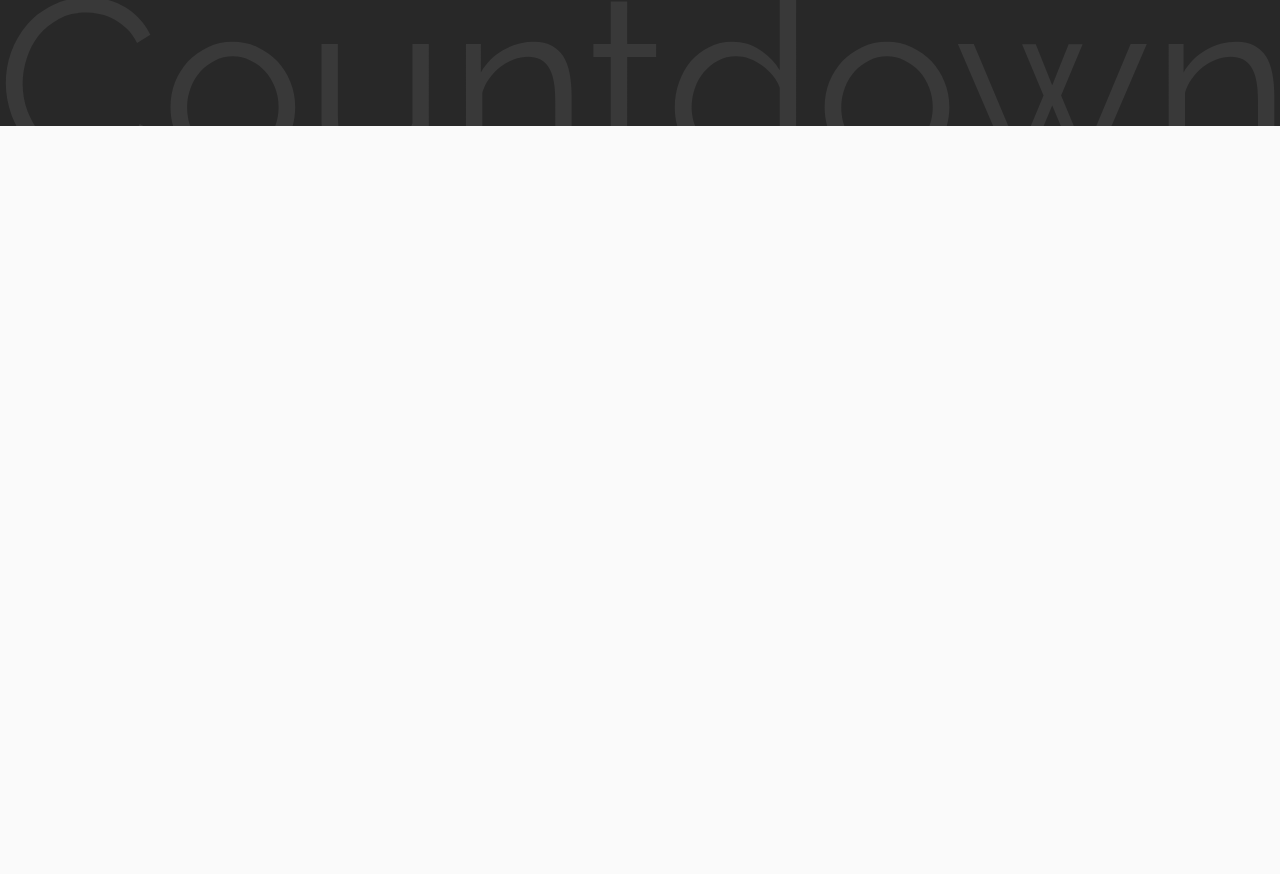
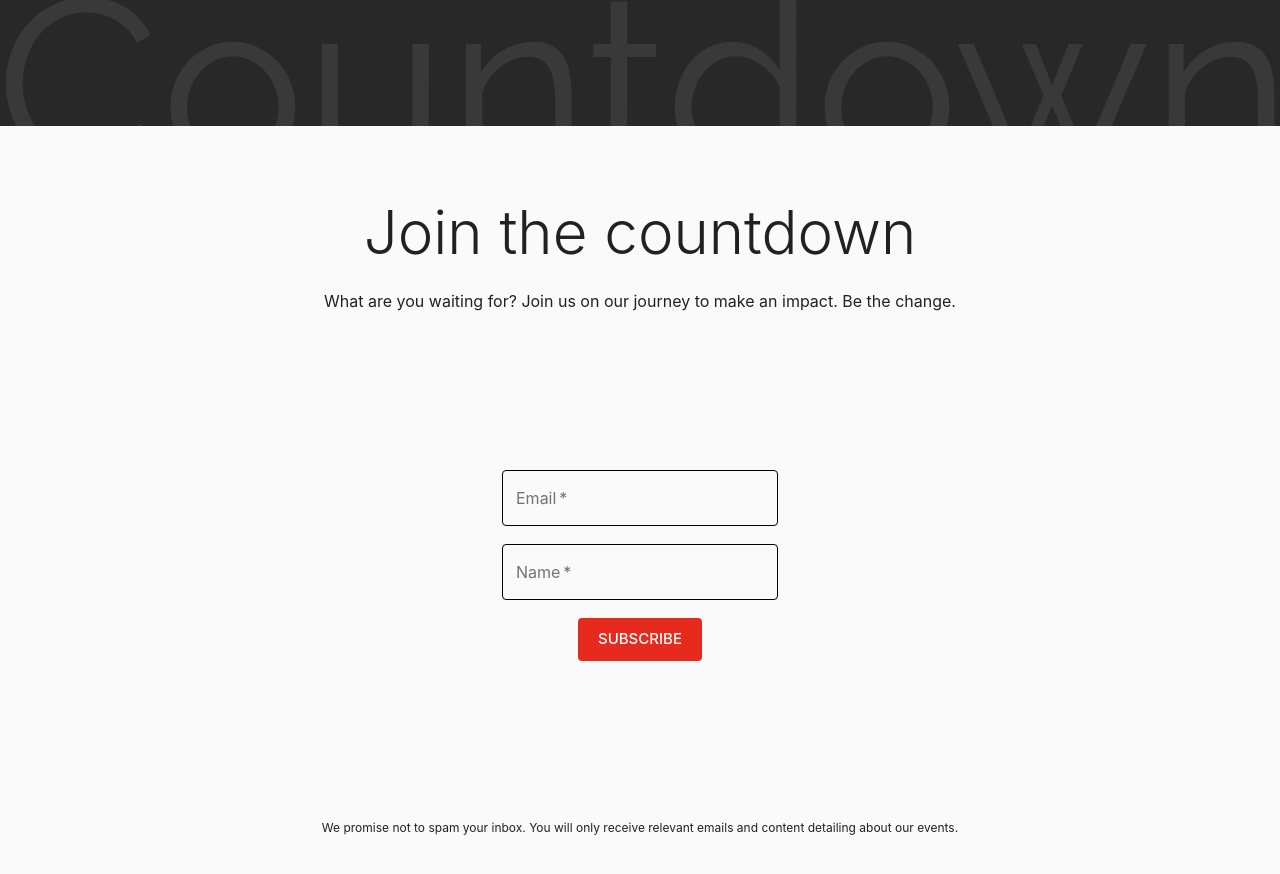
Before and after one commit to clearly-outsane/TEDx_PESU, a React (Create React App) app: page / in a window 1280 px wide. Shown: the part 2274-3148 px from the top of the page. Before the commit the page ends 2400 px from the top, so only its background shows below. Built offline with nearby package versions, Linux system fonts and the light colour scheme.

Commit message:
Added mailchimp form

```diff
--- a/src/components/MailchimpForm.js
+++ b/src/components/MailchimpForm.js
@@ -1,5 +1,9 @@
 import React from "react";
+import Typography from "@material-ui/core/Typography";
+import Grid from "@material-ui/core/Grid";
+import clsx from "clsx";
 
+import { PrimaryTextField, PrimaryButton } from "../styles/theme";
 import { mailchimpFormSection } from "../styles/Sections";
 
 const MailchimpForm = () => {
@@ -12,7 +16,105 @@ const MailchimpForm = () => {
 
 
       */}
-      asdf
+      <div>
+        <Typography
+          variant="h2"
+          className={clsx(classes.boldText)}
+          gutterBottom
+          align="center"
+        >
+          Join the countdown
+        </Typography>
+        <Typography
+          variant="body1"
+          className={clsx(classes.boldText)}
+          gutterBottom
+          align="center"
+          style={{ margin: 18 }}
+        >
+          What are you waiting for? Join us on our journey to make an impact. Be
+          the change.
+        </Typography>
+      </div>
+      <div>
+        <form
+          action="https://tedxpesu.us17.list-manage.com/subscribe/post?u=ba7804f5c0145f0050fc88bd4&amp;id=f7a8682e3a"
+          method="post"
+          id="mc-embedded-subscribe-form"
+          name="mc-embedded-subscribe-form"
+          class="validate"
+          target="_blank"
+          novalidate
+          style={{ height: "100%" }}
+        >
+          <Grid
+            container
+            direction="column"
+            justify="flex-start"
+            alignItems="center"
+          >
+            <Grid item xs>
+              <PrimaryTextField
+                type="email"
+                name="EMAIL"
+                id="mce-EMAIL"
+                variant="outlined"
+                required
+                label="Email"
+                fullWidth
+              />
+            </Grid>
+            <Grid
+              container
+              alignItems="center"
+              justify="center"
+              item
+              xs
+              className={classes.topBotMargin}
+            >
+              <PrimaryTextField
+                fullWidth
+                type="name"
+                name="FNAME"
+                id="mce-FNAME"
+                variant="outlined"
+                required
+                label="Name"
+              />
+            </Grid>
+            <Grid item xs style={{ height: "100%" }}>
+              <PrimaryButton
+                id="mc-embedded-subscribe"
+                type="submit"
+                size="large"
+              >
+                Subscribe
+              </PrimaryButton>
+            </Grid>
+
+            {/* this div is for bot spam protection do not remove */}
+            <div
+              style={{ position: "absolute", left: "-5000px" }}
+              aria-hidden="true"
+            >
+              <input
+                type="text"
+                name="b_ba7804f5c0145f0050fc88bd4_f7a8682e3a"
+                tabindex="-1"
+                value=""
+              />
+            </div>
+          </Grid>
+        </form>
+      </div>
+      <div>
+        <Grid container alignItems="flex-end">
+          <Typography variant="caption" gutterBottom style={{ margin: 18 }}>
+            We promise not to spam your inbox. You will only receive relevant
+            emails and content detailing about our events.
+          </Typography>
+        </Grid>
+      </div>
     </div>
   );
 };
--- a/src/components/Navbar.js
+++ b/src/components/Navbar.js
@@ -52,7 +52,7 @@ const Navbar = () => {
       {!!open && (
         <div className={classes.overlay}>
           <Container maxWidth="lg">
-            <Grid container direction="column">
+            <Grid container direction="column" className={classes.container}>
               <Grid container item>
                 <Grid item xs></Grid>
                 <Grid
@@ -83,6 +83,15 @@ const Navbar = () => {
                   Home
                 </Typography>
               </Grid>
+              <Grid container item xs justify="center" alignItems="center">
+                <Typography
+                  variant="body1"
+                  className={clsx(classes.whiteText)}
+                  gutterBottom
+                >
+                  Brought to you by TEDxPESU
+                </Typography>
+              </Grid>
             </Grid>
           </Container>
         </div>
--- a/src/pages/Landing.js
+++ b/src/pages/Landing.js
@@ -117,7 +117,7 @@ const Landing = () => {
 
       <AboutTedxSection />
       <AboutCountdownSection />
-      {/* <MailchimpForm /> */}
+      <MailchimpForm />
     </div>
   );
 };
--- a/src/styles/Navbar.js
+++ b/src/styles/Navbar.js
@@ -19,6 +19,11 @@ const navbarStyles = makeStyles((theme) => ({
     transition: "0.5s",
     backgroundColor: "black",
   },
+  container: {
+    display: "grid",
+    gridTemplateRows: "auto 1fr auto",
+    height: "100vh",
+  },
   whiteText: { color: "white" },
   closeOverlay: {},
 }));
--- a/src/styles/Sections.js
+++ b/src/styles/Sections.js
@@ -27,6 +27,7 @@ const mailchimpFormSection = makeStyles((theme) => ({
 
   whiteText: { color: "white" },
   blackBackground: { backgroundColor: "rgba(0,0,0,0.84)" },
+  topBotMargin: { marginTop: 18, marginBottom: 18 },
 }));
 
 export { aboutSection, mailchimpFormSection };
--- a/src/styles/theme.js
+++ b/src/styles/theme.js
@@ -60,6 +60,29 @@ export const ContrastTextField = withStyles({
   },
 })(TextField);
 
+export const PrimaryTextField = withStyles((theme) => ({
+  root: {
+    "& label.Mui-focused": {
+      color: "black",
+      fontWeight: 700,
+    },
+
+    "& .MuiOutlinedInput-root": {
+      "& fieldset": {
+        borderColor: "black",
+      },
+      "&:hover fieldset": {
+        boxShadow: "0 0  18px rgba(0, 0, 0,0.1)",
+        borderColor: "black",
+      },
+      "&.Mui-focused fieldset": {
+        borderColor: "black",
+      },
+    },
+    borderColor: "black",
+  },
+}))(TextField);
+
 export const PrimaryButton = withStyles((theme) => ({
   root: {
     color: "white",
@@ -69,6 +92,7 @@ export const PrimaryButton = withStyles((theme) => ({
       backgroundColor: theme.palette.primary.main,
     },
     width: 124,
+    height: "100%",
   },
 }))(Button);
 
```
Also changed, not shown: 1 other file (tests, documents, lock files or other folders).
